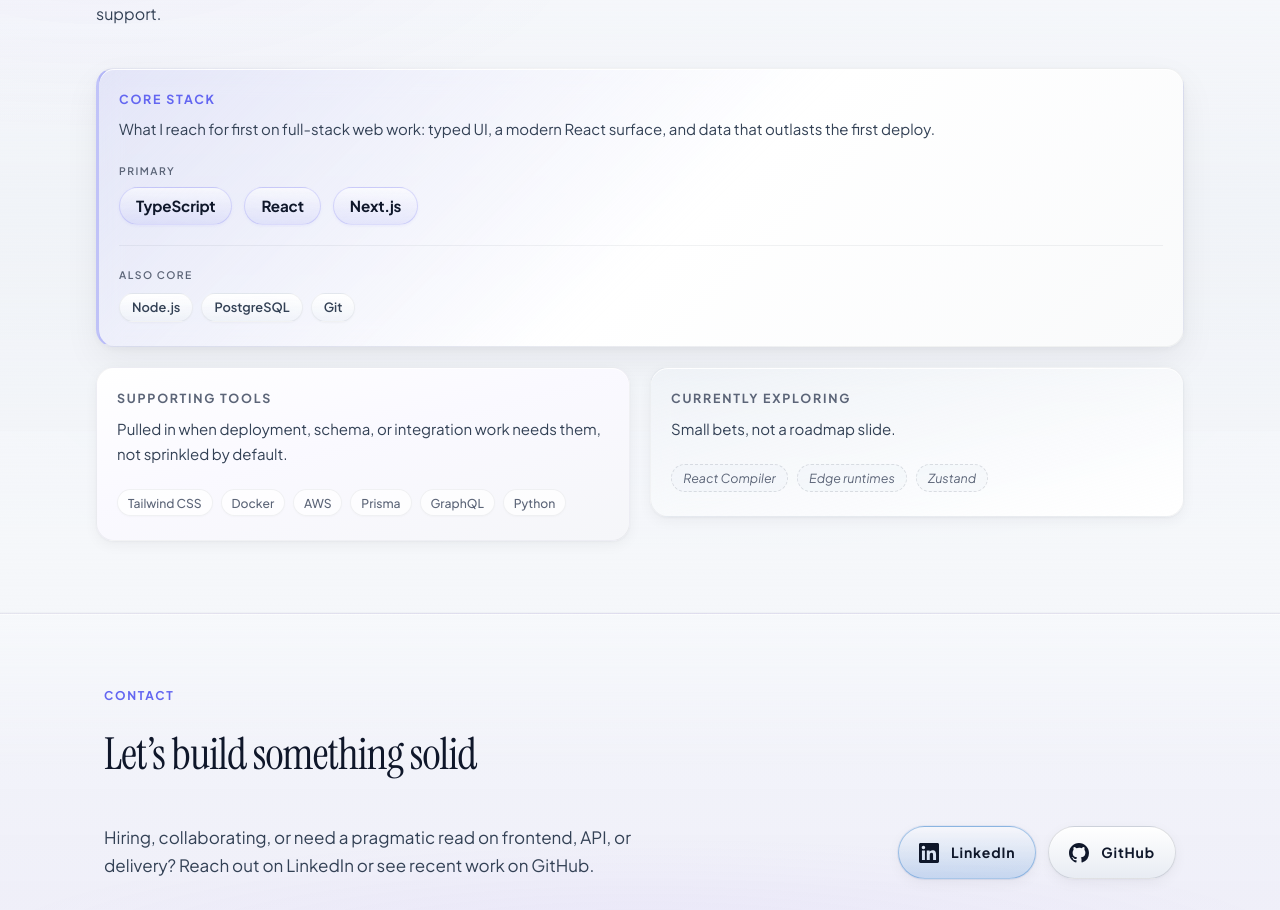
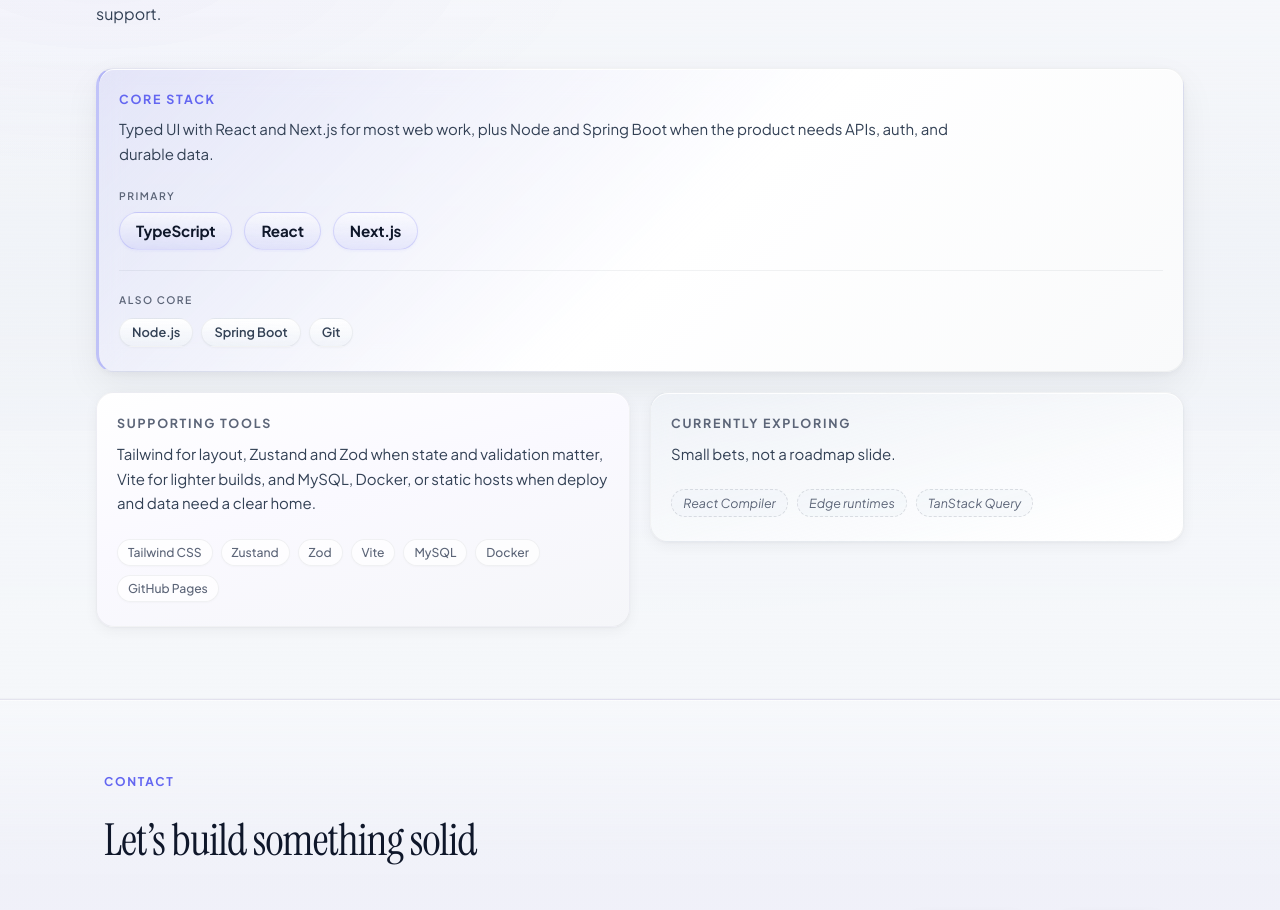
Before and after one commit to Abagels96/Abagels96.github.io, a React (Vite) app: page / in a window 1280 px wide. Shown: the part 3569-4479 px from the top of the page. Built offline with nearby package versions, Linux system fonts and the light colour scheme.

Commit message:
Align skill groups with portfolio: core, supporting, exploring

```diff
--- a/src/content.js
+++ b/src/content.js
@@ -29,19 +29,20 @@
   core: {
     label: 'Core Stack',
     intro:
-      'What I reach for first on full-stack web work: typed UI, a modern React surface, and data that outlasts the first deploy.',
+      'Typed UI with React and Next.js for most web work, plus Node and Spring Boot when the product needs APIs, auth, and durable data.',
     highlights: ['TypeScript', 'React', 'Next.js'],
-    rest: ['Node.js', 'PostgreSQL', 'Git'],
+    rest: ['Node.js', 'Spring Boot', 'Git'],
   },
   supporting: {
     label: 'Supporting Tools',
-    intro: 'Pulled in when deployment, schema, or integration work needs them, not sprinkled by default.',
-    items: ['Tailwind CSS', 'Docker', 'AWS', 'Prisma', 'GraphQL', 'Python'],
+    intro:
+      'Tailwind for layout, Zustand and Zod when state and validation matter, Vite for lighter builds, and MySQL, Docker, or static hosts when deploy and data need a clear home.',
+    items: ['Tailwind CSS', 'Zustand', 'Zod', 'Vite', 'MySQL', 'Docker', 'GitHub Pages'],
   },
   exploring: {
     label: 'Currently Exploring',
     intro: 'Small bets, not a roadmap slide.',
-    items: ['React Compiler', 'Edge runtimes', 'Zustand'],
+    items: ['React Compiler', 'Edge runtimes', 'TanStack Query'],
   },
 }
 
```
